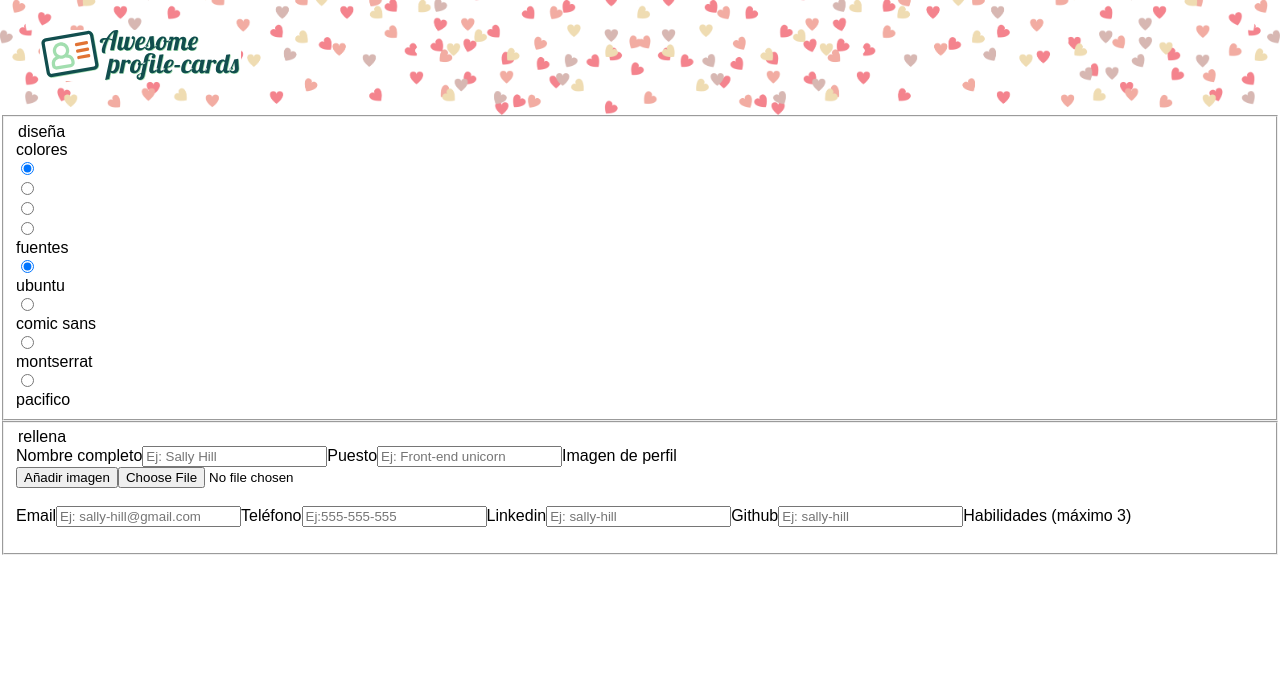
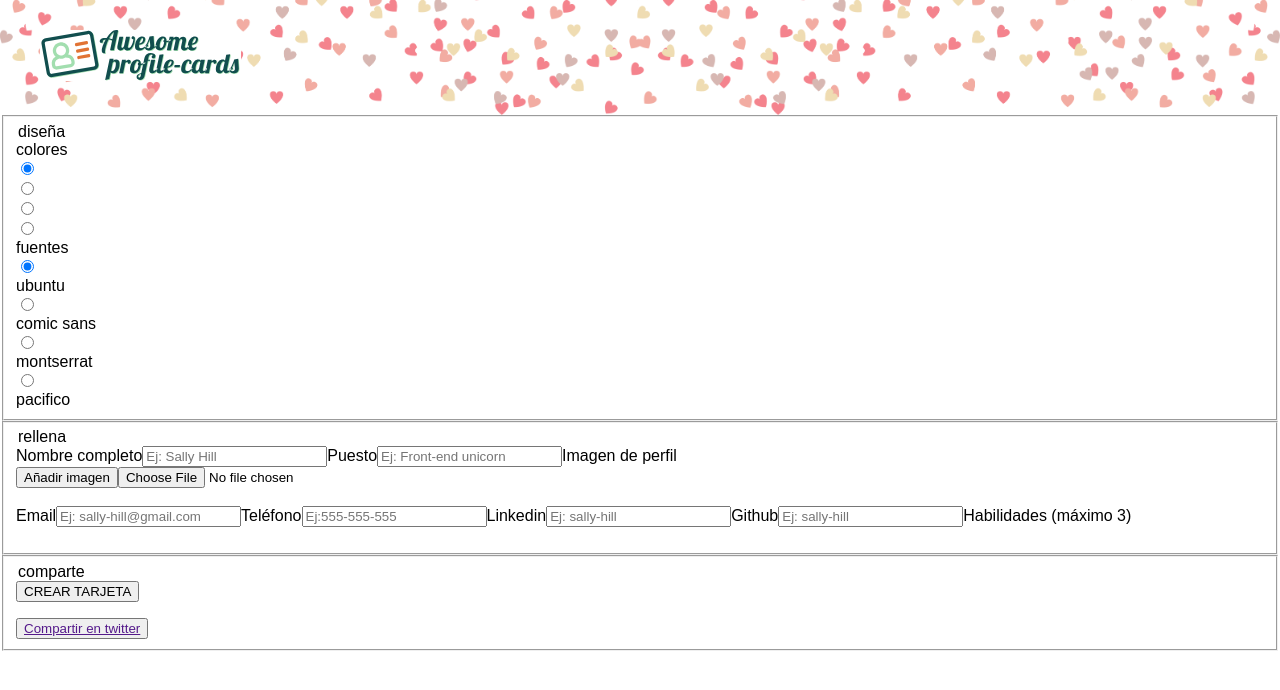
Before and after one commit to Adalab/dorcas-s3-sass-en-toda-la-boca, a React (Create React App) app: page / in a window 1280 px wide. Shown: the top 690 px of the page. Built offline with nearby package versions, Linux system fonts and the light colour scheme.

Commit message:
Add Form component Comparte

```diff
--- a/src/Comparte.js
+++ b/src/Comparte.js
@@ -0,0 +1,46 @@
+import React from 'react';
+import './Comparte.css';
+
+
+
+class Comparte extends React.Component {
+    render() {
+        return (
+            <fieldset className="form2--stuffed">
+          <div className="collapsible__container" data-valor="3">
+            <div className="title__section-desing-container collapsible__label">
+              <div className="title__section-title">
+                <legend className="title__section-desing-title ">
+                  <span>
+                    <i className="fas fa-share-alt form2__title--icon"></i>
+                  </span>comparte</legend>
+              </div>
+              <div className="title__section-icon">
+                <i className="fas fa-chevron-down icon-chevron-up-desing icon-collapsible" data-valor="3"></i>
+              </div>
+            </div>
+            <div className="collapsible__content">
+              <div className="form2__button--container">
+                <button className="form2__button" id="btn-submit" type="button" name="button">
+                  <i className="far fa-address-card button--icon"></i>
+                  <span>CREAR TARJETA</span>
+                </button>
+              </div>
+              <div className="container__twitter">
+                <div className="container__twitter--title">
+                </div>
+                <p className="response"></p>
+                <div className="container__btn-twitter">
+                  <button className="btn-twitter">
+                   <i className="fab fa-twitter"></i> <a className="url-twitter link-twitter" href="" target="_blank">Compartir en twitter</a>
+                  </button>
+                </div>
+              </div>
+            </div>
+          </div>
+        </fieldset>
+        )
+    }
+}
+
+export default Comparte;
--- a/src/Form.js
+++ b/src/Form.js
@@ -2,6 +2,7 @@ import React from 'react';
 import './Form.css';
 import Disena from './Disena';
 import Rellena from './Rellena';
+import Comparte from './Comparte';
 
 
 class Form extends React.Component {
@@ -11,6 +12,7 @@ class Form extends React.Component {
                 <form className="form" action="" method="post">
                     <Disena/>
                     <Rellena/>
+                    <Comparte/>
                  </form>
             </div>
         )
```
